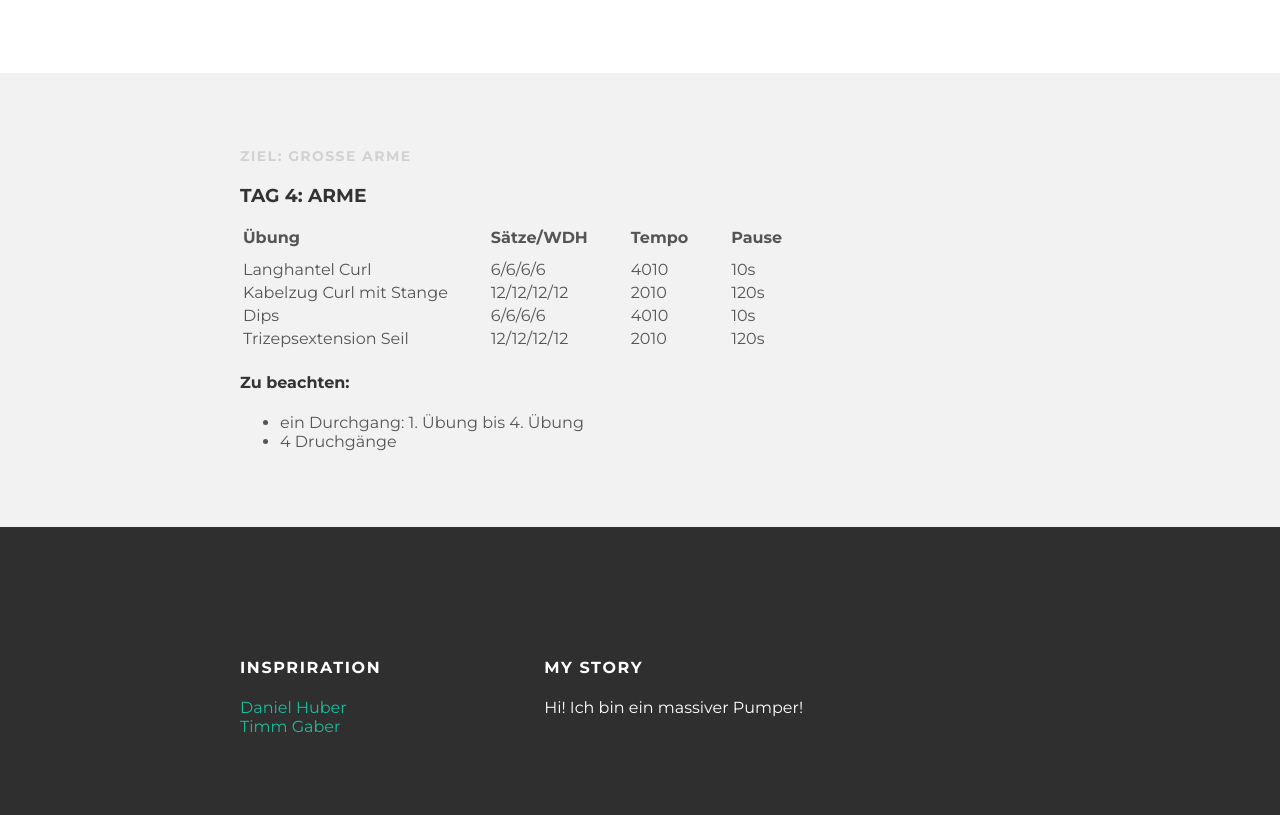
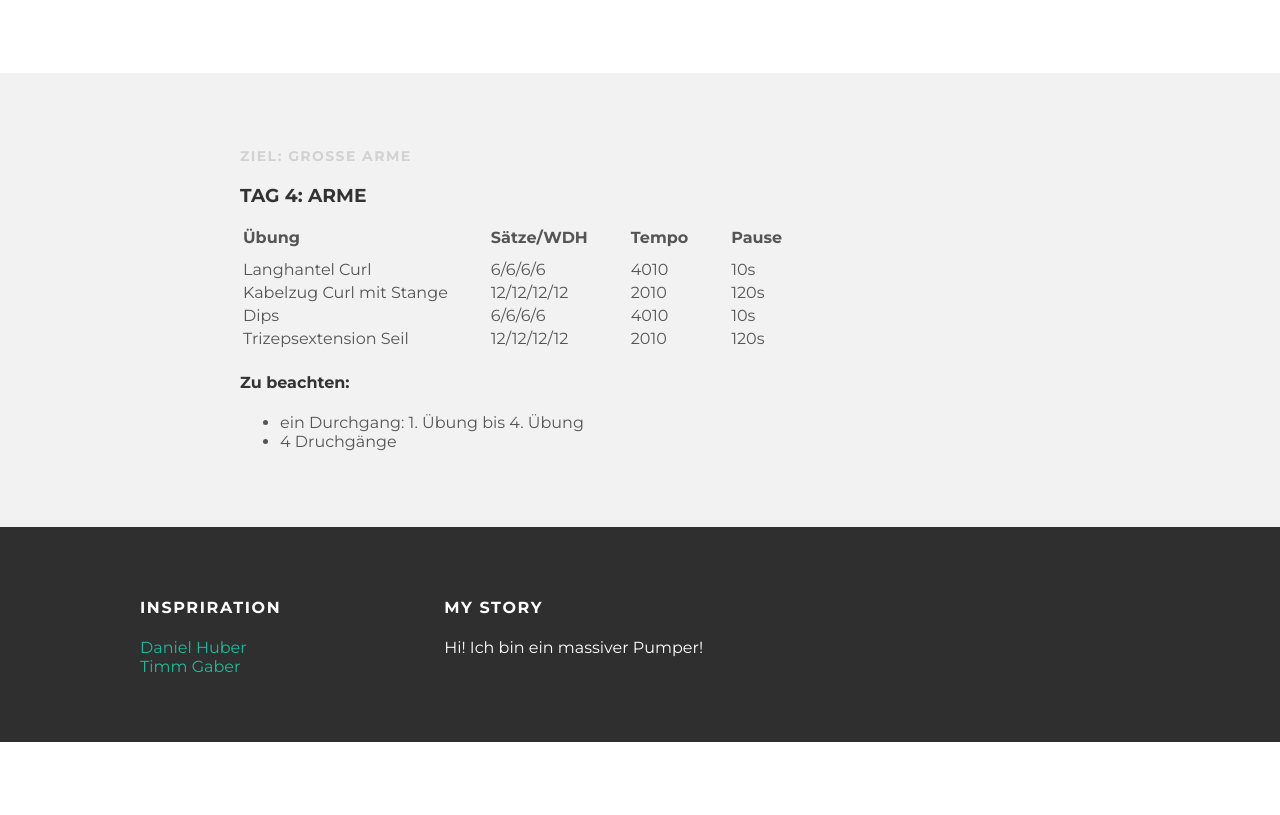
Before and after one commit to TimmDirk/timmdirk.github.io, a plain HTML site: page index.html in a window 1280 px wide. Shown: the part 1439-2254 px from the top of the page. After the commit the page ends 2181 px from the top, so only its background shows below. Drawn offline with Linux system fonts and the light colour scheme.

Commit message:
Changed Footer Class

```diff
--- a/index.html
+++ b/index.html
@@ -198,7 +198,7 @@
          </div>
   </div>
    <div id="footer">
-    <div class="post">
+    <div class="container">
       <div class="column">
         <h4>Inspriration</h4>
         <p>
```
